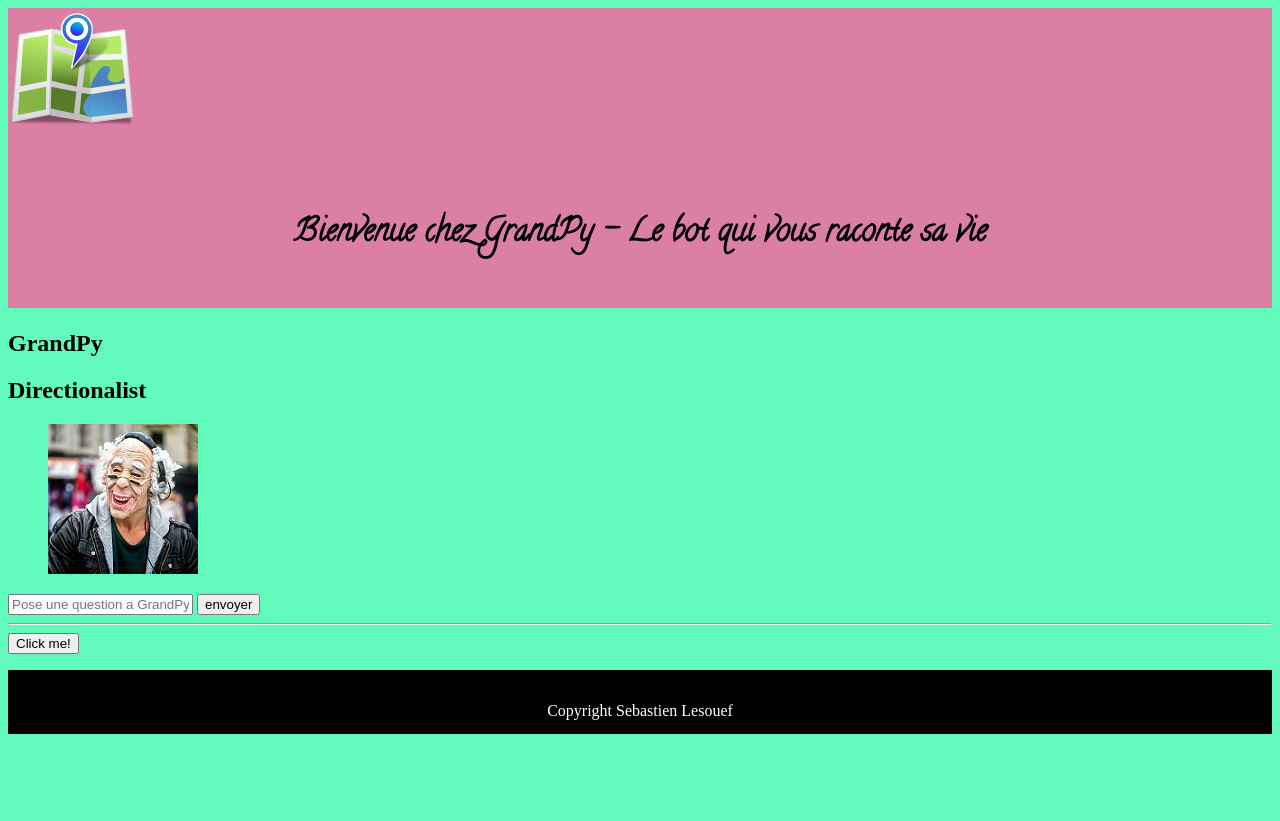
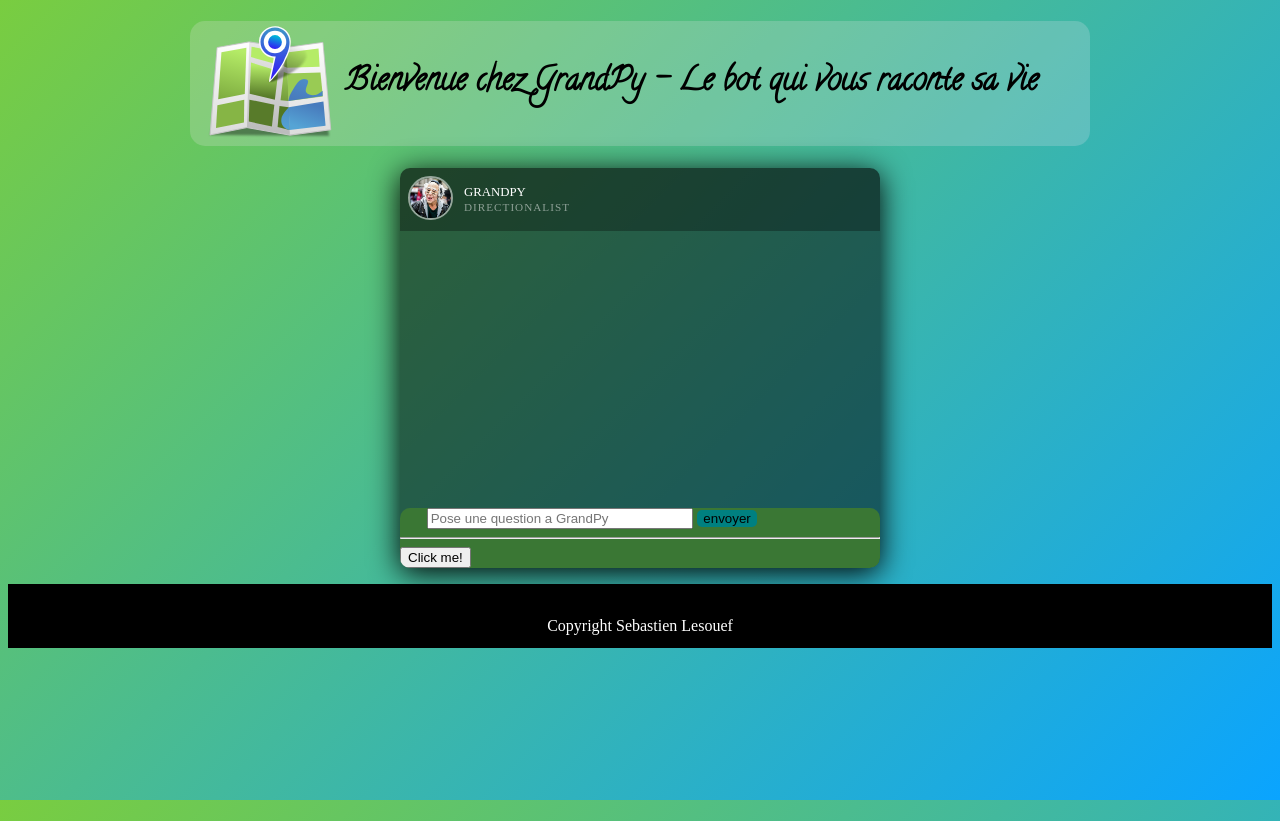
Before and after one commit to slesouef/FactMap, a Flask app: page / in a window 1280 px wide. Before the commit the page ends 734 px from the top, so only its background shows below. Run offline with Flask 2, Linux system fonts and the light colour scheme.

Commit message:
completed chat header css implementation

```diff
--- a/bot/static/css/style.css
+++ b/bot/static/css/style.css
@@ -9,30 +9,118 @@
     font-style: normal;
 }
 
+*{
+    box-sizing: border-box;
+}
+
+html, body{
+    height: 100%;
+}
 
 body{
     font-size: 100%;
-  background-color: #61FABA;
+    background-image: linear-gradient(135deg, #79cd40, #0aa4ff);
+    background-size: cover;
+    line-height: 1.3;
+    overflow: hidden;
 }
 
 header{
-  background-color: rgba(250, 97, 161, 0.8);
+    background-color: rgba(250, 231, 242, 0.2);
+    border-radius: 15px;
+    max-width: 900px;
+    margin-left: auto;
+    margin-right: auto;
 }
 
-header h1{
+header > h1{
     font-family: 'calligraffitiregular', cursive;
-  padding: 1.5em;
+    padding: 1.3em;
     text-align: center;
 }
 
-#logo{
+.logo{
     float: left;
-  padding-left: 1.5em;
+    padding-left: 1em;
 }
 
-section{
-  min-width: 10em;
-  min-height: 10em;
+.chat{
+    margin-left: auto;
+    margin-right: auto;
+    width: 30em;
+    height: 50vh;
+    max-height: 50em;
+    overflow: hidden;
+    box-shadow: 0 5px 30px;
+    background-color: rgba(0,0,0,.5);
+    border-radius: 10px;
+    display: flex;
+    justify-content: space-between;
+    flex-direction: column;
+}
+
+.chat-title {
+    flex: 0 1 45px;
+    position: relative;
+    z-index: 2;
+    background: rgba(0, 0, 0, .3);
+    color: #fff;
+    text-transform: uppercase;
+    text-align: left;
+    padding: 1em 1em 1em 4em;
+}
+.chat-title > h1, h2{
+    font-weight: normal;
+    font-size: .8em;
+    margin: 0;
+    padding: 0;
+}
+
+.chat-title > h2{
+    color: rgba(255, 255, 255, .5);
+    font-size: .7em;
+    letter-spacing: 1px;
+}
+
+.avatar{
+    position: absolute;
+    z-index: 1;
+    top: .5em;
+    left: .5em;
+    width: 2.8em;
+    height: 2.8em;
+    border-radius: 30px;
+    margin: 0;
+    padding: 0;
+    overflow: hidden;
+    border: 2px solid rgba(255, 255, 255, 0.53);
+}
+
+.avatar > img{
+    width: 100%;
+    height: auto;
+
+}
+
+.message-box{
+    background-color: #3A7734;
+    border-radius: 10px;
+}
+
+.messages{
+    background-color: antiquewhite;
+    border-radius: 10px;
+}
+
+.message-input{
+    margin-left: 2em;
+    min-width: 20em;
+}
+
+.message-submit{
+    border-radius: 5px;
+    background-color: teal;
+    border-width: 0;
 }
 
 footer{
```
Lines whose indentation alone changed are shown as unchanged.
